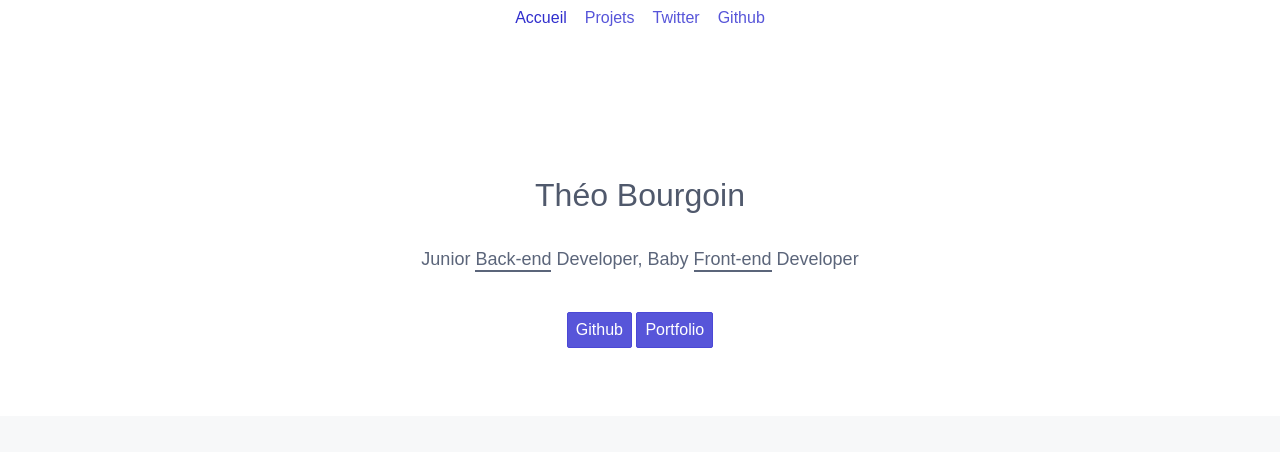
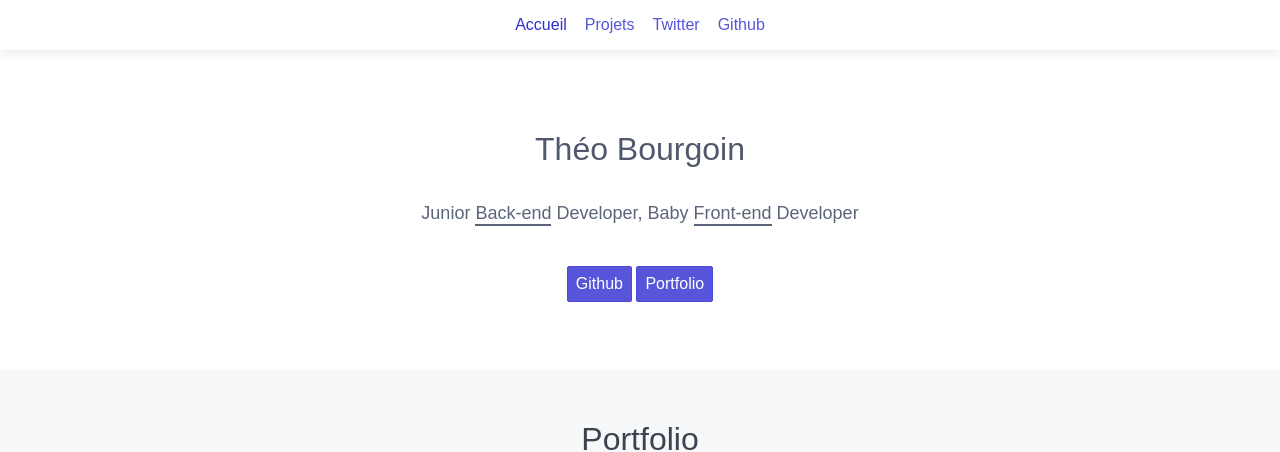
Before and after one commit to Psyker/Blog-React, a React (Create React App) app: page /home in a window 1280 px wide. Shown: the top 452 px of the page. Built offline with nearby package versions, Linux system fonts and the light colour scheme; no server answers.

Commit message:
modify router, and change design

```diff
--- a/src/App.js
+++ b/src/App.js
@@ -1,6 +1,6 @@
 import React from 'react';
 
-import { Route, Redirect } from 'react-router-dom';
+import { Route, Redirect, Switch } from 'react-router-dom';
 import HomePage from './pages/home';
 import Layout from './layout/layout';
 import ProjectPage from './pages/project';
@@ -8,15 +8,18 @@ import LoginPage from './pages/login';
 
 export default class App extends React.Component {
     render() {
+        const {match, location, history} = this.props
         return (
-            <div>
-                <Redirect from={"/"} to={"/home"}/>
-                <Layout>
-                    <Route path="/home" component={HomePage}/>
+        window.location.pathname == '/login' ?
+         <Route path="/login" component={LoginPage}/> :
+        <div>
+            <Layout>
+                <Switch>
+                    <Route exact path="/home" component={HomePage}/>
                     <Route path="/project/:id" component={ProjectPage}/>
-                    <Route path="/login" component={LoginPage}/>
-                </Layout>
-            </div>
+                </Switch>
+            </Layout>
+        </div>
         )
     }
 }
--- a/src/components/Project.js
+++ b/src/components/Project.js
@@ -7,15 +7,18 @@ export default class Project extends React.Component
         return(
             <div className="column col-6 col-xs-12">
                 <div className="card">
+                    <div className="card-image">
+                        <img src="http://lorempixel.com/900/506/nature" className="img-responsive"></img>
+                    </div>
                     <div className="card-header">
-                        <h4>{this.props.title}</h4>
-                        <small>
+                        <div className="card-title h5">{this.props.title}</div>
+                        <div className="card-subtitle text-gray">
                             {
                                 this.props.tags.map((tag) => {
                                     return tag.name
                                 })
                             }
-                        </small>
+                        </div>
                     </div>
                     <div className="card-body"></div>
                     <div className="card-footer">
--- a/src/css/custom.css
+++ b/src/css/custom.css
@@ -402,7 +402,7 @@
 
   .grid-hero {
     padding-bottom: 2rem;
-    padding-top: 6rem;
+    padding-top: 3rem;
     position: relative;
   }
 
--- a/src/css/index.css
+++ b/src/css/index.css
@@ -11,3 +11,8 @@ h2 {
 .text-dark {
   color: #5b657a
 }
+
+.navbar-center {
+  height: 50px;
+    box-shadow: 0 0.2rem 0.5rem rgba(69, 77, 93, .1);
+}
--- a/src/css/project.css
+++ b/src/css/project.css
@@ -0,0 +1,7 @@
+.card:hover {
+    box-shadow: 0 0.2rem 0.5rem rgba(69, 77, 93, .3);
+}
+
+.card {
+    transition: 0.5s;
+}
--- a/src/index.js
+++ b/src/index.js
@@ -8,6 +8,7 @@ import 'spectre.css/dist/spectre-icons.min.css'
 import './css/index.css';
 import './css/custom.css'
 import './css/comments.css'
+import './css/project.css'
 import 'animate.css/animate.min.css'
 
 
--- a/src/pages/project.js
+++ b/src/pages/project.js
@@ -32,7 +32,7 @@ export default class ProjectPage extends React.Component {
     const {id, description, title, tags} = this.state;
     return (
         <div>
-            <div className="nav-padding-project container">
+            <div className="container">
                 <section className="section section-hero">
                   <section className="grid-hero container grid-lg text-center">
                     <h1 className="overview-title">{title}</h1>
```
Also changed, not shown: src/layout/loginlayout.js (added, +7 -0 lines).
